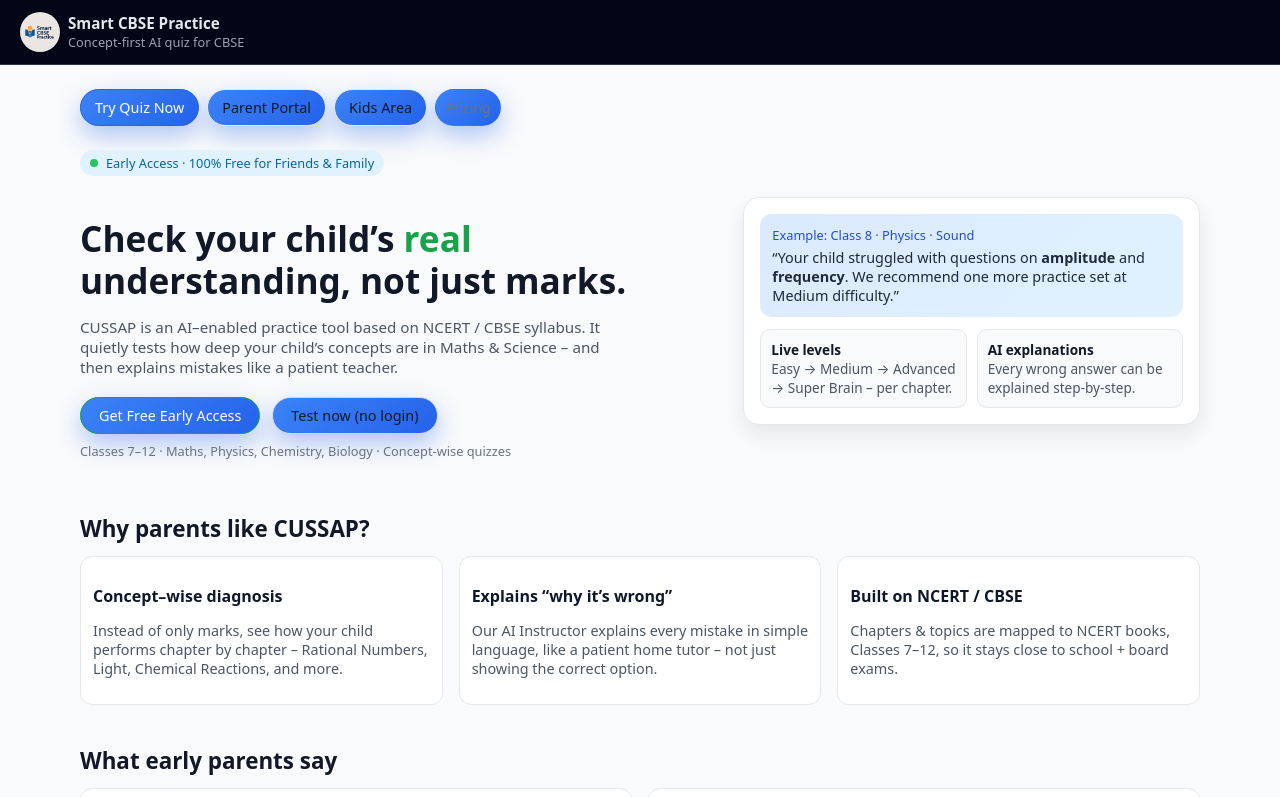
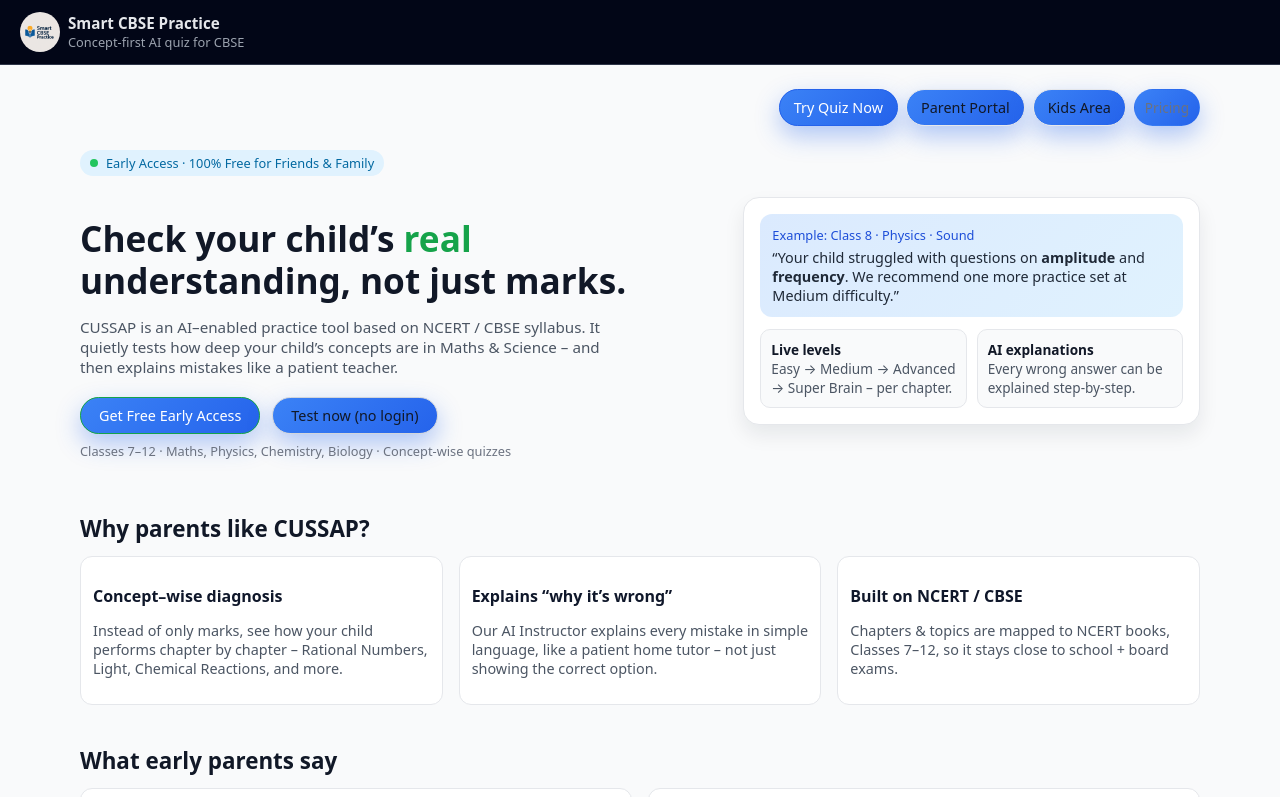
Before and after one commit to sandeep-megaska/cussap, a Next.js app: page / in a window 1280 px wide. Shown: the top 797 px of the page. Built offline with nearby package versions, Linux system fonts and the light colour scheme.

Commit message:
Update page.tsx

```diff
--- a/app/page.tsx
+++ b/app/page.tsx
@@ -73,7 +73,6 @@
   return (
     <div className="landing-root">
       <main className="landing-main">
-        {/* HEADER (light) */}
         <header
   style={{
     display: "flex",
@@ -81,12 +80,15 @@
     alignItems: "center",
     marginBottom: 24,
     gap: 12,
-            flexWrap: "wrap", // ⭐ helps on small screens
+    flexWrap: "wrap",
   }}
 >
+  {/* Left: Logo + subtitle (you already have this) */}
+  <div style={{ display: "flex", alignItems: "center", gap: 8 }}>
+    {/* ... logo + title ... */}
+  </div>
 
-
-          <div style={{ display: "flex", gap: 8, alignItems: "center" }}>
+  {/* Right: Nav buttons */}
   <nav
     style={{
       display: "flex",
@@ -159,9 +161,7 @@
       Pricing
     </button>
   </nav>
-          </div>
 </header>
-
         {/* HERO */}
         <section className="landing-hero">
           <div>
```
Lines whose indentation alone changed are shown as unchanged.
